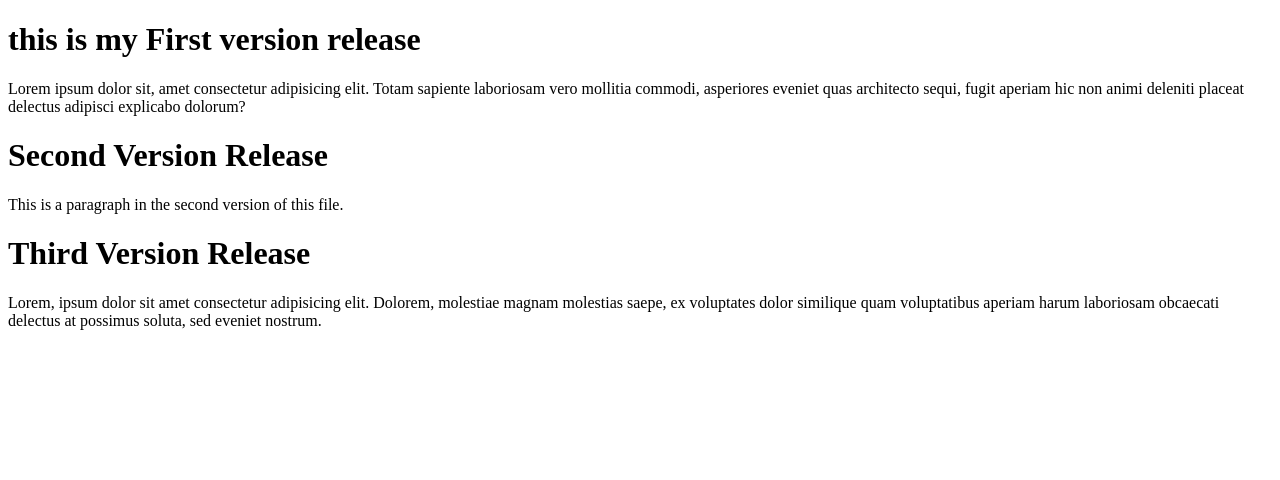
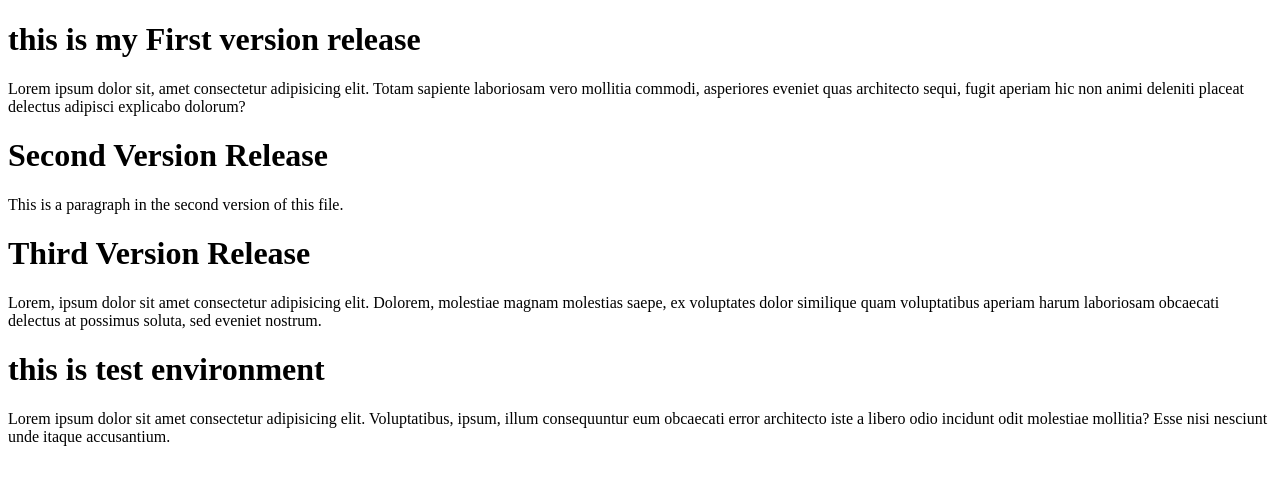
Before and after one commit to vamsee1317/Vikings, a plain HTML site: page index.html in a window 1280 px wide. Drawn offline with Linux system fonts and the light colour scheme.

Commit message:
testBranchRelease

```diff
--- a/index.html
+++ b/index.html
@@ -14,5 +14,9 @@
 
     <h1>Third Version Release</h1>
     <p>Lorem, ipsum dolor sit amet consectetur adipisicing elit. Dolorem, molestiae magnam molestias saepe, ex voluptates dolor similique quam voluptatibus aperiam harum laboriosam obcaecati delectus at possimus soluta, sed eveniet nostrum.</p>
+
+
+    <h1>this is test environment</h1>
+    <p>Lorem ipsum dolor sit amet consectetur adipisicing elit. Voluptatibus, ipsum, illum consequuntur eum obcaecati error architecto iste a libero odio incidunt odit molestiae mollitia? Esse nisi nesciunt unde itaque accusantium.</p>
 </body>
 </html>
```
Also changed, not shown: sample.html (+3 -0 lines).
